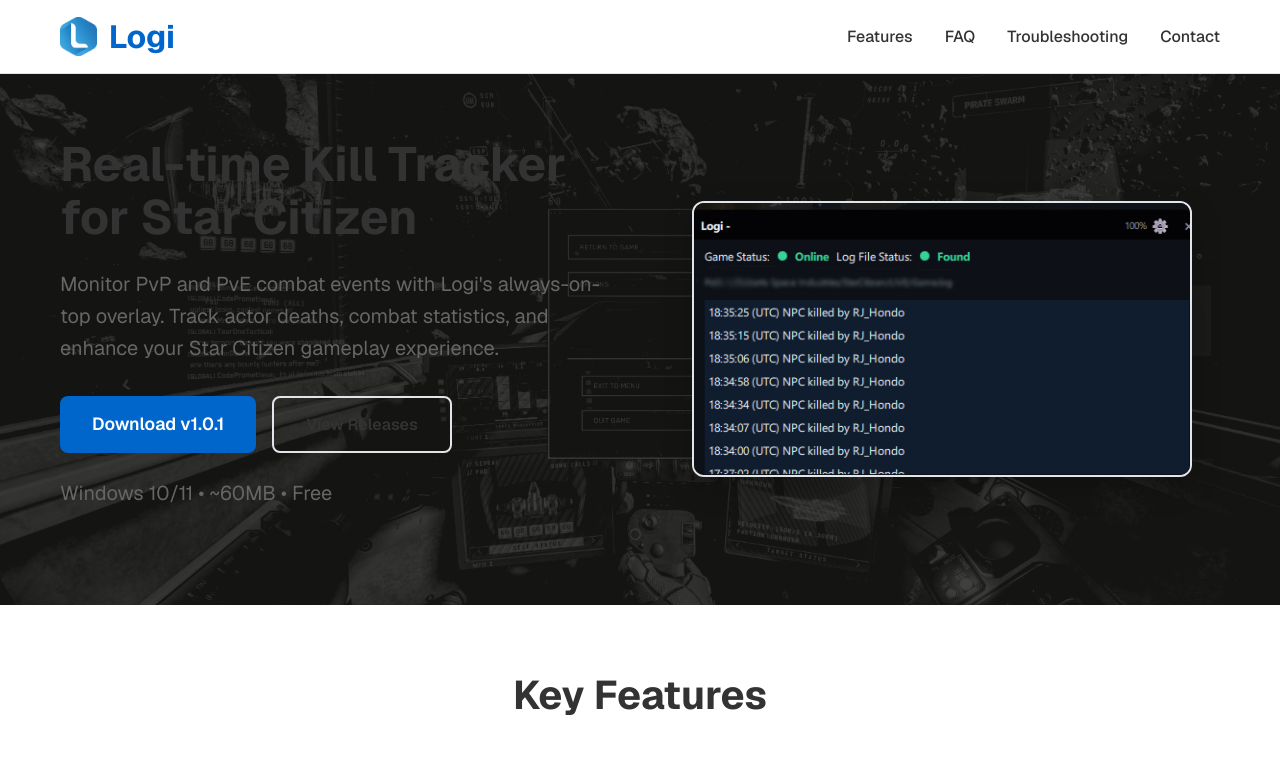
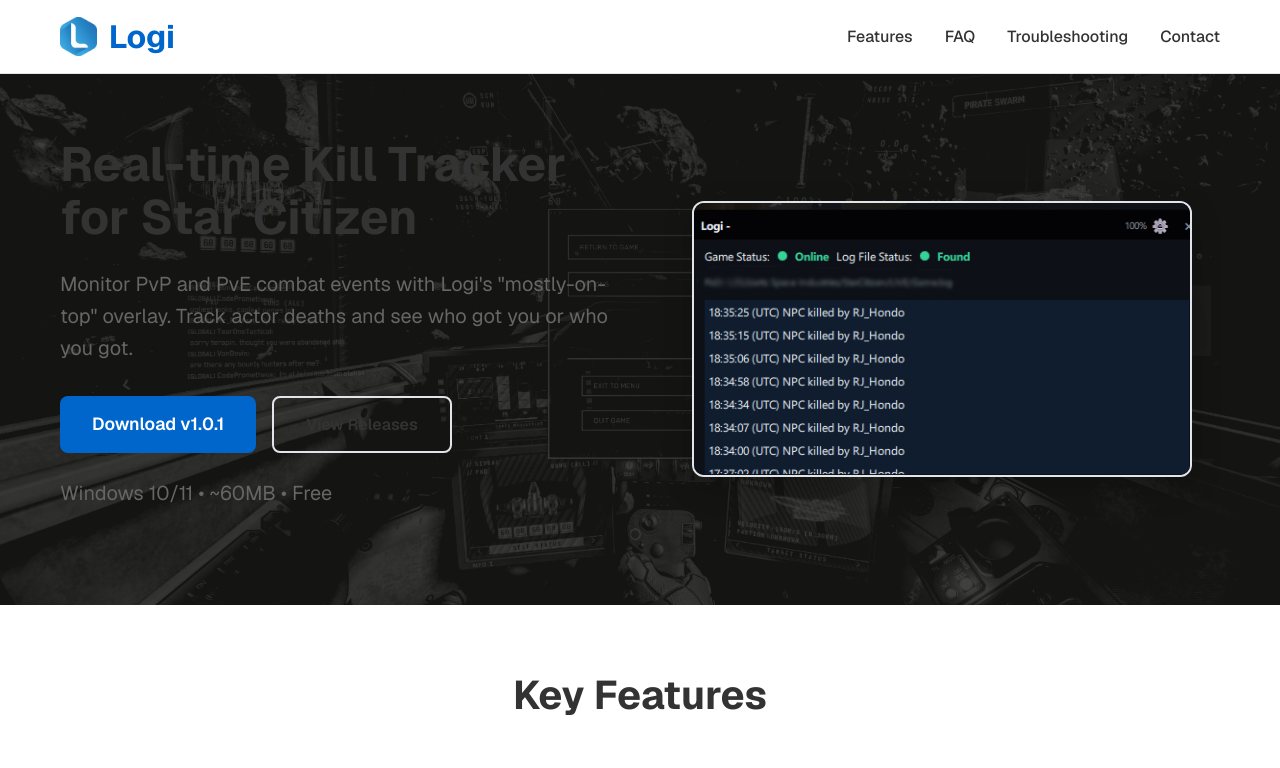
Before and after one commit to OMTut/logi_web, a Next.js app: page / in a window 1280 px wide. Shown: the top 768 px of the page. Built offline with nearby package versions, Linux system fonts and the light colour scheme; no server answers.

Commit message:
updated intro text

```diff
--- a/src/app/page.tsx
+++ b/src/app/page.tsx
@@ -61,8 +61,8 @@ export default function Home() {
             <div className={styles.heroText}>
               <h2>Real-time Kill Tracker for Star Citizen</h2>
               <p>
-                Monitor PvP and PvE combat events with Logi's always-on-top overlay.
-                Track actor deaths, combat statistics, and enhance your Star Citizen gameplay experience.
+                Monitor PvP and PvE combat events with Logi's "mostly-on-top" overlay.
+                Track actor deaths and see who got you or who you got.
               </p>
               <div className={styles.heroButtons}>
                 <a
```
